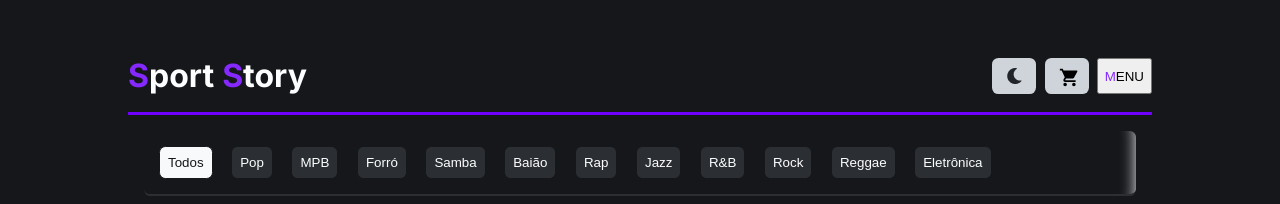
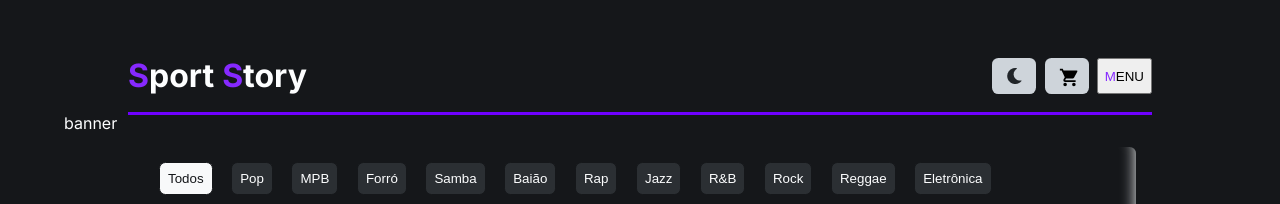
Before and after one commit to HenriqueScloud/E-Commerce-Story, a React (Vite) app: page / in a window 1280 px wide. Shown: the top 204 px of the page. Built offline with nearby package versions, Linux system fonts and the light colour scheme.

Commit message:
NEW COMMIT - LOJA

```diff
--- a/src/routers/HomePage.jsx
+++ b/src/routers/HomePage.jsx
@@ -14,7 +14,10 @@ export function HomePage(){
   return (
     <main>
       <Header />
+      <h1>banner</h1>
       <Main />
+      <h1>sobre</h1>
+      <h1>footer</h1>
     </main>
   );
 
```
